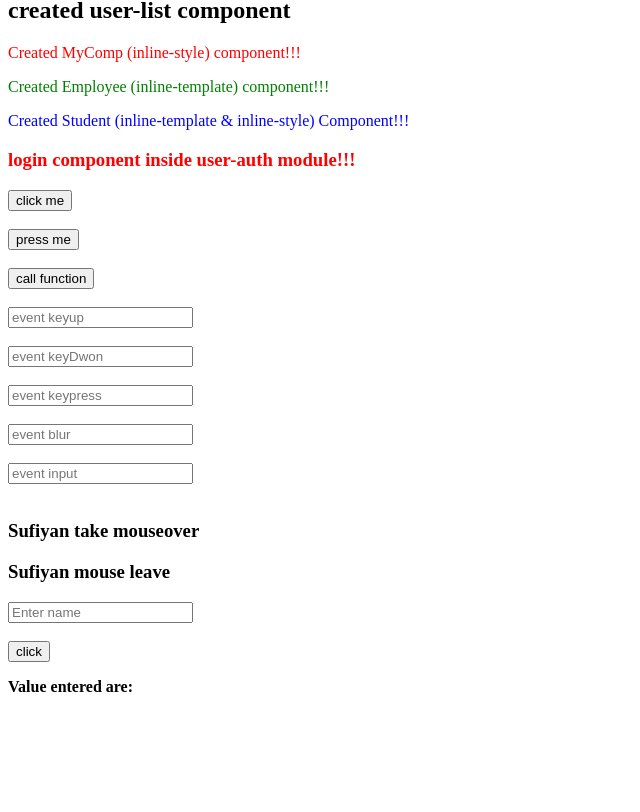
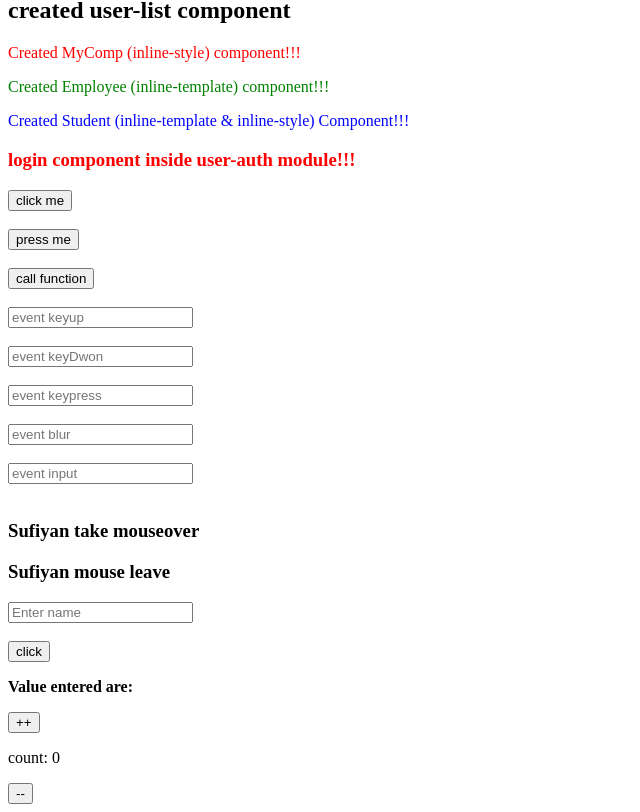
Before and after one commit to Sufiyan33/Learning-Angular, an Angular app in the folder Angular-Beginner/blog/: page / in a window 1280 px wide. Shown: the part 359-1171 px from the top of the page, without its empty margins (0-640 px from the left). Before the commit the page ends 1071 px from the top, so only its background shows below. Built offline with nearby package versions, Linux system fonts and the light colour scheme.

Commit message:
Counter function and incr/decr its value

```diff
--- a/Angular-Beginner/blog/src/app/app.component.html
+++ b/Angular-Beginner/blog/src/app/app.component.html
@@ -43,3 +43,8 @@
  <p>
   <b>Value entered are:</b> {{displayVal}}
  </p>
+
+ <!-- Making a counter button & increasing & decreasing value -->
+  <button (click)="counter('add')">++</button>
+  <p>count: {{count}}</p>
+  <button (click)="counter('minus')">--</button>
--- a/Angular-Beginner/blog/src/app/app.component.ts
+++ b/Angular-Beginner/blog/src/app/app.component.ts
@@ -43,4 +43,10 @@ export class AppComponent {
     console.warn(data);
     this.displayVal=data;
   }
+
+  // Writting function to increase/decrease counter
+  count=0;
+  counter(type:string){
+    type==='add' ? this.count++ : this.count--;
+  }
 }
```
